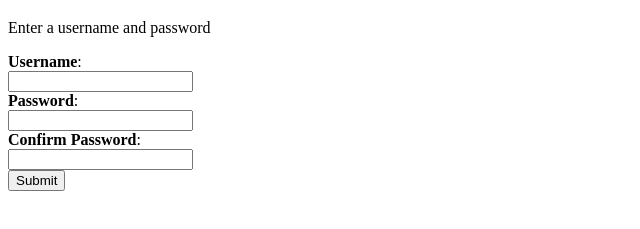
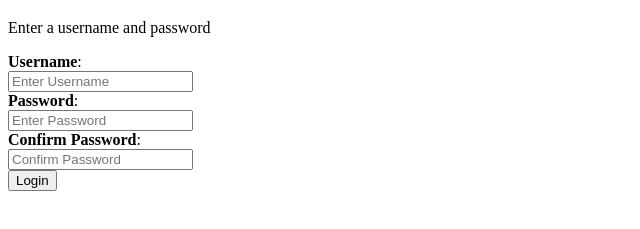
Before and after one commit to fruzo20/CS431_Project, a plain HTML site: page profile.html in a window 1280 px wide. Shown: the part 61-290 px from the top of the page, without its empty margins (0-640 px from the left). Drawn offline with Linux system fonts and the light colour scheme.

Commit message:
Update profile.html

```diff
--- a/profile.html
+++ b/profile.html
@@ -6,12 +6,12 @@
         <p>Enter a username and password</p>
         <form action="/action_page.php">
             <label for="username"><b>Username</b>: </label><br>
-            <input type="text" id=username name="username"><br>
+            <input type="text" placeholder="Enter Username" id=username name="username" required><br>
             <label for="password"><b>Password</b>: </label><br>
-            <input type="text" id=password name="password"><br>
+            <input type="text" placeholder="Enter Password" id=password name="password" required><br>
             <label for="Confirm_password"><b>Confirm Password</b>: </label><br>
-            <input type="text" id=Confirm_passwordpassword name="Confirm password"><br>
-            <input type="submit" value="Submit">
+            <input type="text" placeholder="Confirm Password" id=Confirm_password name="Confirm password" required><br>
+            <button type="submit">Login</button>
         </form>
     </body>
 </html>
```
